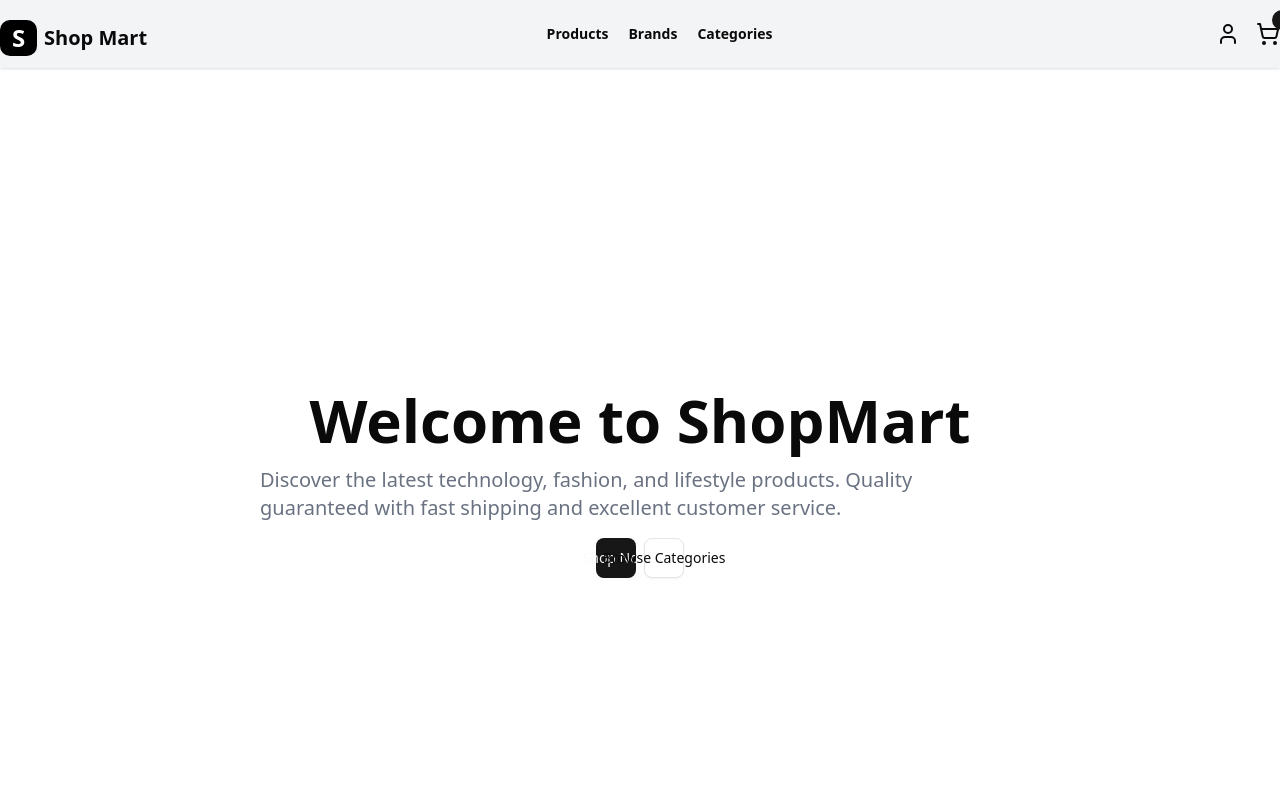
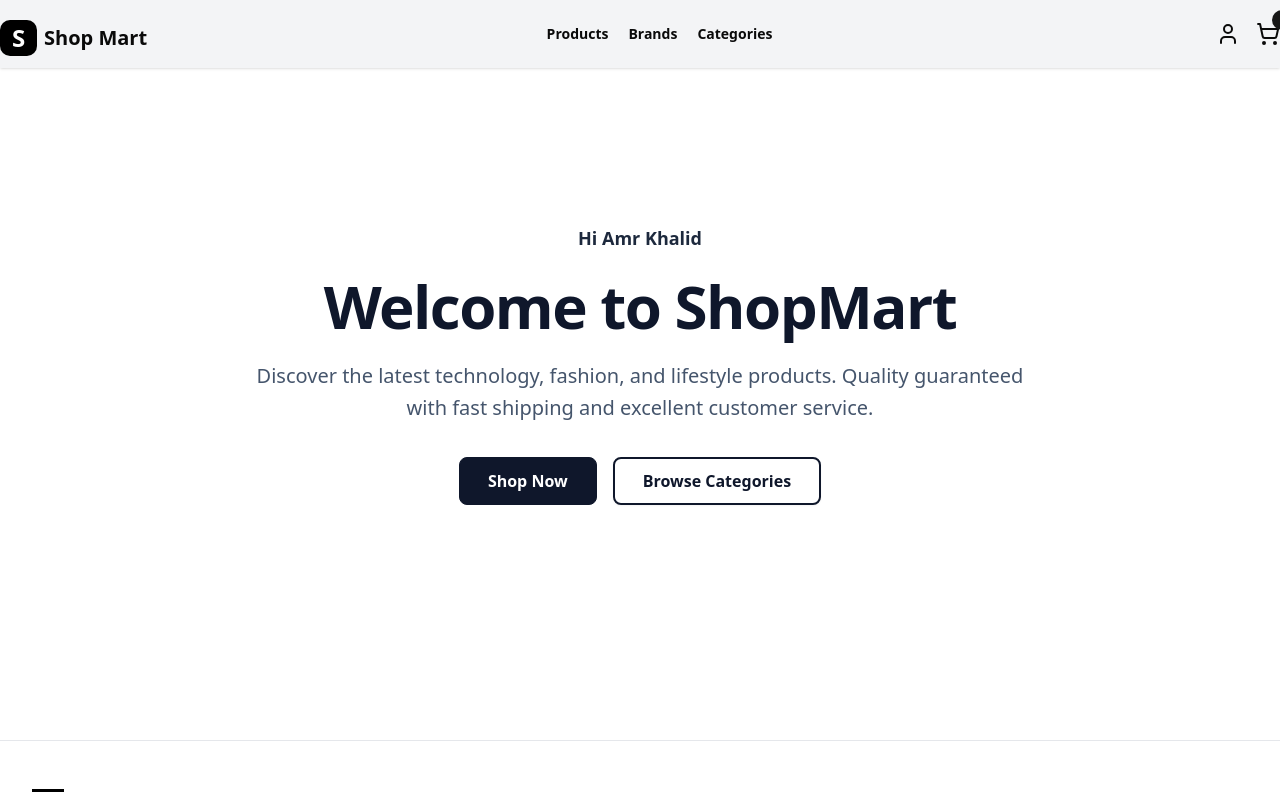
Before and after one commit to amur9096/shop-mart-app, a Next.js app: page / in a window 1280 px wide. Shown: the top 792 px of the page. Built offline with nearby package versions, Linux system fonts and the light colour scheme; no server answers.

Commit message:
Home Page

```diff
--- a/src/app/page.tsx
+++ b/src/app/page.tsx
@@ -1,22 +1,36 @@
 import { Button } from "@/components/ui/button";
-import Image from "next/image";
 
 export default function Home() {
+  const userName = "Amr Khalid";
+
   return (
     <>
-      <div className="min-h-screen flex flex-col gap-4 justify-center items-center">
-        <h1 className="text-6xl font-extrabold">Welcome to ShopMart</h1>
-        <p className="text-gray-500 max-w-190 text-xl">
-          Discover the latest technology, fashion, and lifestyle products.
-          Quality guaranteed with fast shipping and excellent customer service.
-        </p>
-        <div className="flex gap-2">
-          <Button size="icon-lg">Shop Now</Button>
-          <Button variant={"outline"} size="icon-lg">
-            Browse Categories
-          </Button>
+      <section className="flex min-h-[70vh] items-center justify-center bg-white">
+        <div className="mx-auto flex max-w-4xl flex-col items-center gap-6 px-6 text-center sm:px-8">
+          <p className="text-lg font-semibold text-slate-800">
+            Hi {userName}
+          </p>
+          <h1 className="text-4xl font-extrabold tracking-tight text-slate-900 sm:text-5xl lg:text-6xl">
+            Welcome to ShopMart
+          </h1>
+          <p className="max-w-3xl text-lg leading-relaxed text-slate-600 sm:text-xl">
+            Discover the latest technology, fashion, and lifestyle products.
+            Quality guaranteed with fast shipping and excellent customer
+            service.
+          </p>
+          <div className="mt-2 flex flex-col items-center gap-3 sm:flex-row sm:gap-4">
+            <Button className="h-12 rounded-md border border-slate-900 bg-slate-900 px-7 text-base font-semibold text-white transition-colors hover:bg-slate-800">
+              Shop Now
+            </Button>
+            <Button
+              variant="outline"
+              className="h-12 rounded-md border-2 border-slate-900 bg-white px-7 text-base font-semibold text-slate-900 transition-colors hover:bg-slate-100"
+            >
+              Browse Categories
+            </Button>
+          </div>
         </div>
-      </div>
+      </section>
     </>
   );
 }
```
Also changed, not shown: src/app/(pages)/cart/page.tsx (+13 -6 lines).
